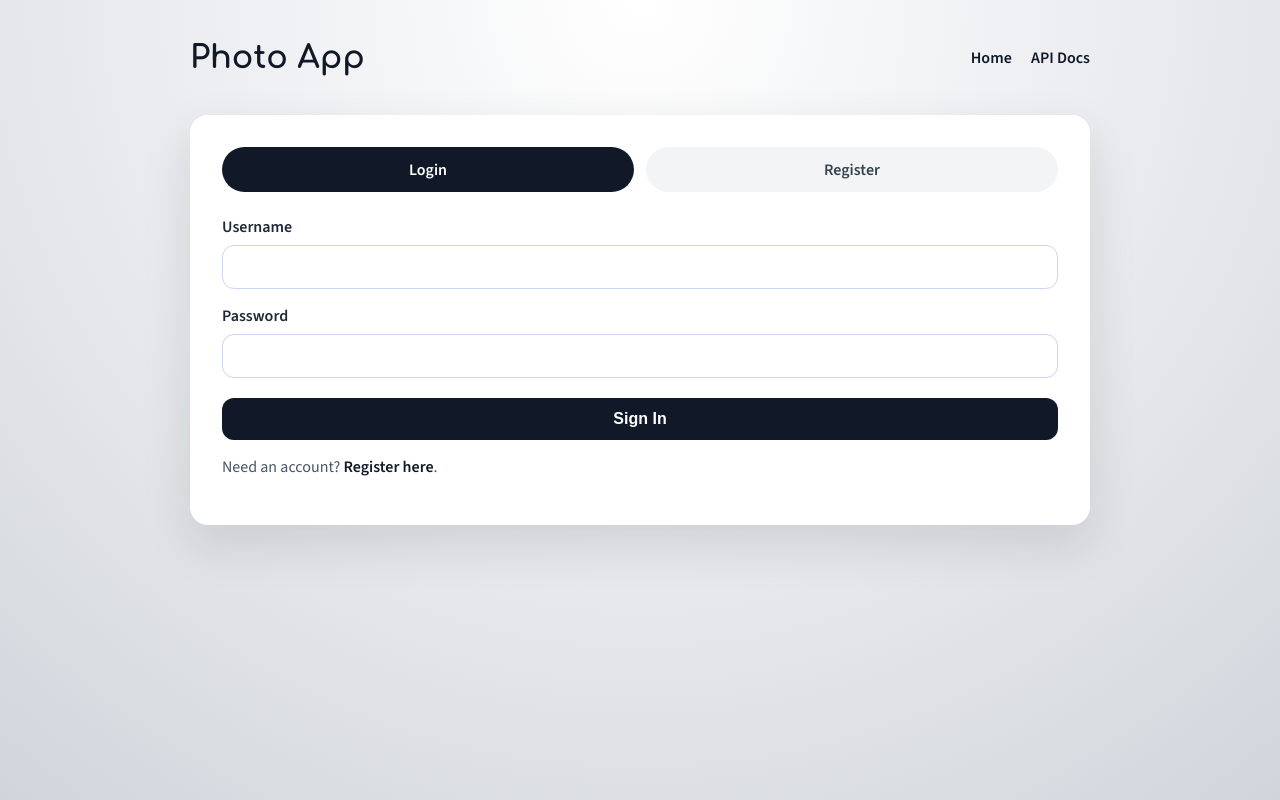
After one commit to TomLi-1/Internal-platform, a Flask app: page /login in a window 1280 px wide. The commit adds this page. Run offline with Flask 3, Linux system fonts and the light colour scheme.

Commit message:
- Added login/register pages and form handlers that set a secure session cookie.   - Switched comment posting to use the cookie session (no more login prompt).   - Added API docs at /docs powered by Redocly, with /openapi.json served.   - Expanded auth logging for successes/failures and logout.

```diff
--- a/app.py
+++ b/app.py
@@ -1,11 +1,22 @@
 import logging
 import os
+from pathlib import Path
 from datetime import datetime, timedelta, timezone
 from functools import wraps
 from types import SimpleNamespace
 
 import jwt
-from flask import Flask, current_app, jsonify, render_template, request, g
+from flask import (
+    Flask,
+    current_app,
+    jsonify,
+    render_template,
+    request,
+    g,
+    redirect,
+    send_file,
+    url_for,
+)
 from sqlalchemy.exc import IntegrityError, OperationalError, ProgrammingError
 from sqlalchemy.orm import selectinload
 
@@ -147,13 +158,42 @@ def _decode_token(token):
     )
 
 
+def _get_token_from_request():
+    header = request.headers.get("Authorization", "")
+    if header.startswith("Bearer "):
+        token = header.split(" ", 1)[1].strip()
+        if token:
+            return token
+    return request.cookies.get("auth_token")
+
+
+def _set_auth_cookie(response, token):
+    max_age = int(current_app.config.get("JWT_EXPIRES_HOURS", 6)) * 3600
+    response.set_cookie(
+        "auth_token",
+        token,
+        httponly=True,
+        samesite="Lax",
+        secure=bool(current_app.config.get("AUTH_COOKIE_SECURE")),
+        max_age=max_age,
+    )
+
+
+def _clear_auth_cookie(response):
+    response.set_cookie("auth_token", "", expires=0)
+
+
+def _issue_auth_response(user, status_code=200):
+    token = _create_token(user.id)
+    response = jsonify({"token": token, "user": _serialize_user(user)})
+    _set_auth_cookie(response, token)
+    return response, status_code
+
+
 def require_auth(fn):
     @wraps(fn)
     def wrapper(*args, **kwargs):
-        header = request.headers.get("Authorization", "")
-        if not header.startswith("Bearer "):
-            return _json_error("Authorization required.", 401)
-        token = header.split(" ", 1)[1].strip()
+        token = _get_token_from_request()
         if not token:
             return _json_error("Authorization required.", 401)
         try:
@@ -185,6 +225,8 @@ def create_app(config_overrides=None):
             "SQLALCHEMY_TRACK_MODIFICATIONS": False,
             "JWT_SECRET_KEY": os.getenv("JWT_SECRET_KEY", "dev-secret"),
             "JWT_EXPIRES_HOURS": int(os.getenv("JWT_EXPIRES_HOURS", "6")),
+            "AUTH_COOKIE_SECURE": os.getenv("AUTH_COOKIE_SECURE", "false").lower()
+            == "true",
         }
     )
     app.config.update(config_overrides)
@@ -196,6 +238,114 @@ def create_app(config_overrides=None):
     def log_api_response(response):
         if request.path.startswith("/api/"):
             app.logger.info("%s %s %s", request.method, request.path, response.status_code)
+        return response
+
+    @app.route("/openapi.json")
+    def openapi_spec():
+        return send_file(Path(__file__).with_name("openapi.json"))
+
+    @app.route("/docs")
+    def docs():
+        return render_template("docs.html")
+
+    @app.route("/login")
+    def login_page():
+        return render_template(
+            "auth.html", mode="login", next_url=request.args.get("next") or ""
+        )
+
+    @app.route("/register")
+    def register_page():
+        return render_template(
+            "auth.html", mode="register", next_url=request.args.get("next") or ""
+        )
+
+    @app.route("/auth/login", methods=["POST"])
+    def login_form():
+        username = request.form.get("username")
+        password = request.form.get("password")
+        if not username or not password:
+            app.logger.info("Login failed: missing credentials.")
+            return render_template(
+                "auth.html",
+                mode="login",
+                next_url=request.args.get("next") or "",
+                error="Username and password are required.",
+            ), 400
+
+        user = User.query.filter_by(username=username).first()
+        if not user or not user.check_password(password):
+            app.logger.info("Login failed: invalid credentials for %s.", username)
+            return render_template(
+                "auth.html",
+                mode="login",
+                next_url=request.args.get("next") or "",
+                error="Invalid credentials.",
+            ), 401
+
+        token = _create_token(user.id)
+        next_url = request.form.get("next") or request.args.get("next") or url_for("index")
+        response = redirect(next_url)
+        _set_auth_cookie(response, token)
+        app.logger.info("Login successful for %s.", username)
+        return response
+
+    @app.route("/auth/register", methods=["POST"])
+    def register_form():
+        data = {
+            "username": request.form.get("username"),
+            "email": request.form.get("email"),
+            "first_name": request.form.get("first_name"),
+            "last_name": request.form.get("last_name"),
+            "password": request.form.get("password"),
+        }
+        missing = [field for field, value in data.items() if not value]
+        if missing:
+            app.logger.info("Register failed: missing fields %s.", ", ".join(missing))
+            return render_template(
+                "auth.html",
+                mode="register",
+                next_url=request.args.get("next") or "",
+                error="Missing fields: " + ", ".join(missing),
+            ), 400
+
+        if User.query.filter_by(username=data["username"]).first():
+            return render_template(
+                "auth.html",
+                mode="register",
+                next_url=request.args.get("next") or "",
+                error="Username already exists.",
+            ), 409
+        if User.query.filter_by(email=data["email"]).first():
+            return render_template(
+                "auth.html",
+                mode="register",
+                next_url=request.args.get("next") or "",
+                error="Email already exists.",
+            ), 409
+
+        user = User(
+            data["first_name"],
+            data["last_name"],
+            data["username"],
+            data["email"],
+        )
+        user.set_password(data["password"])
+        db.session.add(user)
+        db.session.commit()
+
+        token = _create_token(user.id)
+        next_url = request.form.get("next") or request.args.get("next") or url_for("index")
+        response = redirect(next_url)
+        _set_auth_cookie(response, token)
+        app.logger.info("Register successful for %s.", data["username"])
+        return response
+
+    @app.route("/logout")
+    def logout():
+        response = redirect(url_for("login_page"))
+        _clear_auth_cookie(response)
+        app.logger.info("User logged out.")
         return response
 
     @app.route("/")
@@ -224,6 +374,7 @@ def create_app(config_overrides=None):
         required = ["username", "email", "first_name", "last_name", "password"]
         missing = [field for field in required if not data.get(field)]
         if missing:
+            app.logger.info("API register failed: missing fields %s.", ", ".join(missing))
             return _json_error("Missing fields: " + ", ".join(missing), 400)
 
         if User.query.filter_by(username=data["username"]).first():
@@ -241,8 +392,8 @@ def create_app(config_overrides=None):
         db.session.add(user)
         db.session.commit()
 
-        token = _create_token(user.id)
-        return jsonify({"token": token, "user": _serialize_user(user)}), 201
+        app.logger.info("API register successful for %s.", data["username"])
+        return _issue_auth_response(user, 201)
 
     @app.route("/api/auth/login", methods=["POST"])
     def login():
@@ -250,14 +401,16 @@ def create_app(config_overrides=None):
         username = data.get("username")
         password = data.get("password")
         if not username or not password:
+            app.logger.info("API login failed: missing credentials.")
             return _json_error("username and password are required.", 400)
 
         user = User.query.filter_by(username=username).first()
         if not user or not user.check_password(password):
+            app.logger.info("API login failed: invalid credentials for %s.", username)
             return _json_error("Invalid credentials.", 401)
 
-        token = _create_token(user.id)
-        return jsonify({"token": token, "user": _serialize_user(user)})
+        app.logger.info("API login successful for %s.", username)
+        return _issue_auth_response(user)
 
     @app.route("/api/auth/me", methods=["GET"])
     @require_auth
--- /dev/null
+++ b/static/auth.css
@@ -0,0 +1,124 @@
+:root {
+  color-scheme: light;
+}
+
+body {
+  margin: 0;
+  min-height: 100vh;
+  font-family: "Source Sans 3", "Segoe UI", sans-serif;
+  background: radial-gradient(circle at top, #ffffff 0%, #e5e7eb 60%, #d1d5db 100%);
+  color: #111827;
+}
+
+.auth-shell {
+  max-width: 900px;
+  margin: 0 auto;
+  padding: 40px 20px 80px;
+}
+
+.auth-header {
+  display: flex;
+  align-items: center;
+  justify-content: space-between;
+}
+
+.auth-header h1 {
+  font-family: "Comfortaa", cursive;
+  font-size: 2rem;
+  margin: 0;
+}
+
+.auth-header nav a {
+  margin-left: 16px;
+  text-decoration: none;
+  color: #0f172a;
+  font-weight: 600;
+}
+
+.auth-card {
+  margin-top: 40px;
+  background: #fff;
+  border-radius: 18px;
+  padding: 32px;
+  box-shadow: 0 20px 50px rgba(15, 23, 42, 0.12);
+}
+
+.auth-tabs {
+  display: flex;
+  gap: 12px;
+  margin-bottom: 24px;
+}
+
+.auth-tabs .tab {
+  flex: 1;
+  text-align: center;
+  padding: 12px 16px;
+  border-radius: 999px;
+  background: #f3f4f6;
+  color: #374151;
+  text-decoration: none;
+  font-weight: 600;
+}
+
+.auth-tabs .tab.active {
+  background: #111827;
+  color: #fff;
+}
+
+.auth-error {
+  background: #fee2e2;
+  color: #991b1b;
+  padding: 12px 16px;
+  border-radius: 12px;
+  margin-bottom: 20px;
+}
+
+.auth-form {
+  display: grid;
+  gap: 16px;
+}
+
+.auth-form label {
+  display: grid;
+  gap: 8px;
+  font-weight: 600;
+  color: #1f2937;
+}
+
+.auth-form input {
+  padding: 12px 14px;
+  border: 1px solid #cbd5f5;
+  border-radius: 12px;
+  font-size: 1rem;
+}
+
+.auth-form button {
+  margin-top: 4px;
+  padding: 12px 16px;
+  border: none;
+  border-radius: 12px;
+  background: #111827;
+  color: #fff;
+  font-size: 1rem;
+  font-weight: 600;
+  cursor: pointer;
+}
+
+.auth-hint {
+  margin-top: 16px;
+  color: #4b5563;
+}
+
+.auth-hint a {
+  color: #111827;
+  font-weight: 600;
+  text-decoration: none;
+}
+
+@media (max-width: 600px) {
+  .auth-header {
+    flex-direction: column;
+    align-items: flex-start;
+    gap: 12px;
+  }
+}
--- /dev/null
+++ b/templates/auth.html
@@ -0,0 +1,76 @@
+<!DOCTYPE html>
+<html lang="en">
+  <head>
+    <meta charset="UTF-8">
+    <meta name="viewport" content="width=device-width, initial-scale=1.0">
+    <title>Photo App Auth</title>
+    <link rel="stylesheet" href="{{ url_for('static', filename='auth.css') }}">
+    <link rel="preconnect" href="https://fonts.googleapis.com">
+    <link rel="preconnect" href="https://fonts.gstatic.com" crossorigin>
+    <link href="https://fonts.googleapis.com/css2?family=Comfortaa:wght@700&family=Source+Sans+3:wght@400;600&display=swap" rel="stylesheet">
+  </head>
+  <body>
+    <main class="auth-shell">
+      <header class="auth-header">
+        <h1>Photo App</h1>
+        <nav>
+          <a href="{{ url_for('index') }}">Home</a>
+          <a href="{{ url_for('docs') }}">API Docs</a>
+        </nav>
+      </header>
+
+      <section class="auth-card">
+        <div class="auth-tabs">
+          <a class="tab {{ 'active' if mode == 'login' else '' }}" href="{{ url_for('login_page', next=next_url) }}">Login</a>
+          <a class="tab {{ 'active' if mode == 'register' else '' }}" href="{{ url_for('register_page', next=next_url) }}">Register</a>
+        </div>
+
+        {% if error %}
+        <div class="auth-error">{{ error }}</div>
+        {% endif %}
+
+        {% if mode == 'login' %}
+        <form class="auth-form" method="post" action="{{ url_for('login_form', next=next_url) }}">
+          <input type="hidden" name="next" value="{{ next_url }}">
+          <label>
+            Username
+            <input name="username" type="text" autocomplete="username" required>
+          </label>
+          <label>
+            Password
+            <input name="password" type="password" autocomplete="current-password" required>
+          </label>
+          <button type="submit">Sign In</button>
+        </form>
+        <p class="auth-hint">Need an account? <a href="{{ url_for('register_page', next=next_url) }}">Register here</a>.</p>
+        {% else %}
+        <form class="auth-form" method="post" action="{{ url_for('register_form', next=next_url) }}">
+          <input type="hidden" name="next" value="{{ next_url }}">
+          <label>
+            First Name
+            <input name="first_name" type="text" autocomplete="given-name" required>
+          </label>
+          <label>
+            Last Name
+            <input name="last_name" type="text" autocomplete="family-name" required>
+          </label>
+          <label>
+            Username
+            <input name="username" type="text" autocomplete="username" required>
+          </label>
+          <label>
+            Email
+            <input name="email" type="email" autocomplete="email" required>
+          </label>
+          <label>
+            Password
+            <input name="password" type="password" autocomplete="new-password" required>
+          </label>
+          <button type="submit">Create Account</button>
+        </form>
+        <p class="auth-hint">Already have an account? <a href="{{ url_for('login_page', next=next_url) }}">Login here</a>.</p>
+        {% endif %}
+      </section>
+    </main>
+  </body>
+</html>
--- a/templates/home.html
+++ b/templates/home.html
@@ -16,7 +16,10 @@
       <h1>Photo App</h1>
       <nav>
         <p>{{ profile.username }}</p>
-        <a href="https://www.google.com" style="text-decoration: none;">Sign out</a>
+        <a href="{{ url_for('login_page') }}" style="text-decoration: none;">Login</a>
+        <a href="{{ url_for('register_page') }}" style="text-decoration: none;">Register</a>
+        <a href="{{ url_for('logout') }}" style="text-decoration: none;">Logout</a>
+        <a href="{{ url_for('docs') }}" style="text-decoration: none;">API Docs</a>
       </nav>
     </header>
 
```
Also changed, not shown: static/app.js (+19 -36 lines), templates/docs.html (added, +22 -0 lines).
